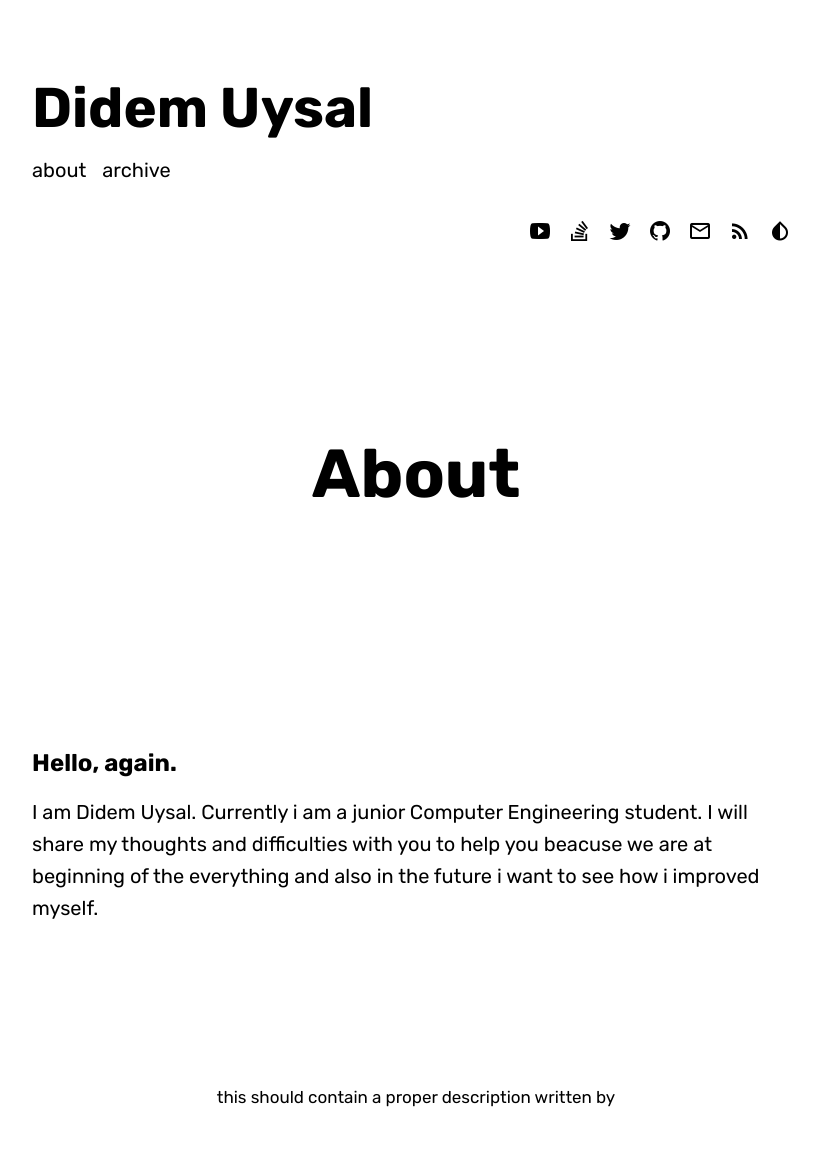
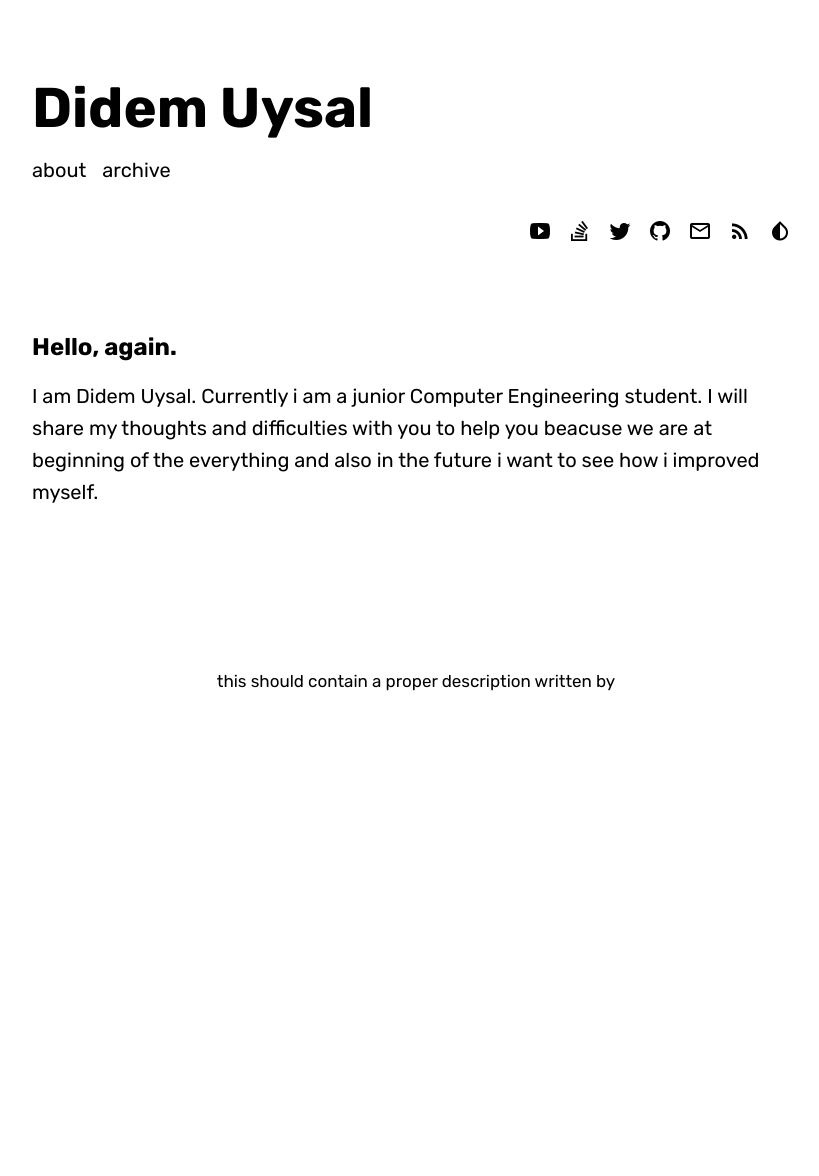
Before and after one commit to didemuysal/didemuysal.github.io, a Jekyll site: the page built from about.md, in a window 1280 px wide. Shown: the whole page, without its empty margins (224-1043 px from the left). Built offline with Jekyll 4.4.1, drawn with Linux system fonts in a browser that asks for light colours; some web fonts are replaced; after the commit the page ends 900 px from its top, so only the background shows below that.

Commit message:
Update about.md

```diff
--- a/about.md
+++ b/about.md
@@ -16,7 +16,7 @@ published: true
 />
 {% endcapture %}
 
-{% include page/title.html title=page.title subtitle=page_subtitle %}
+
 
 ## Hello, again.
 
```
